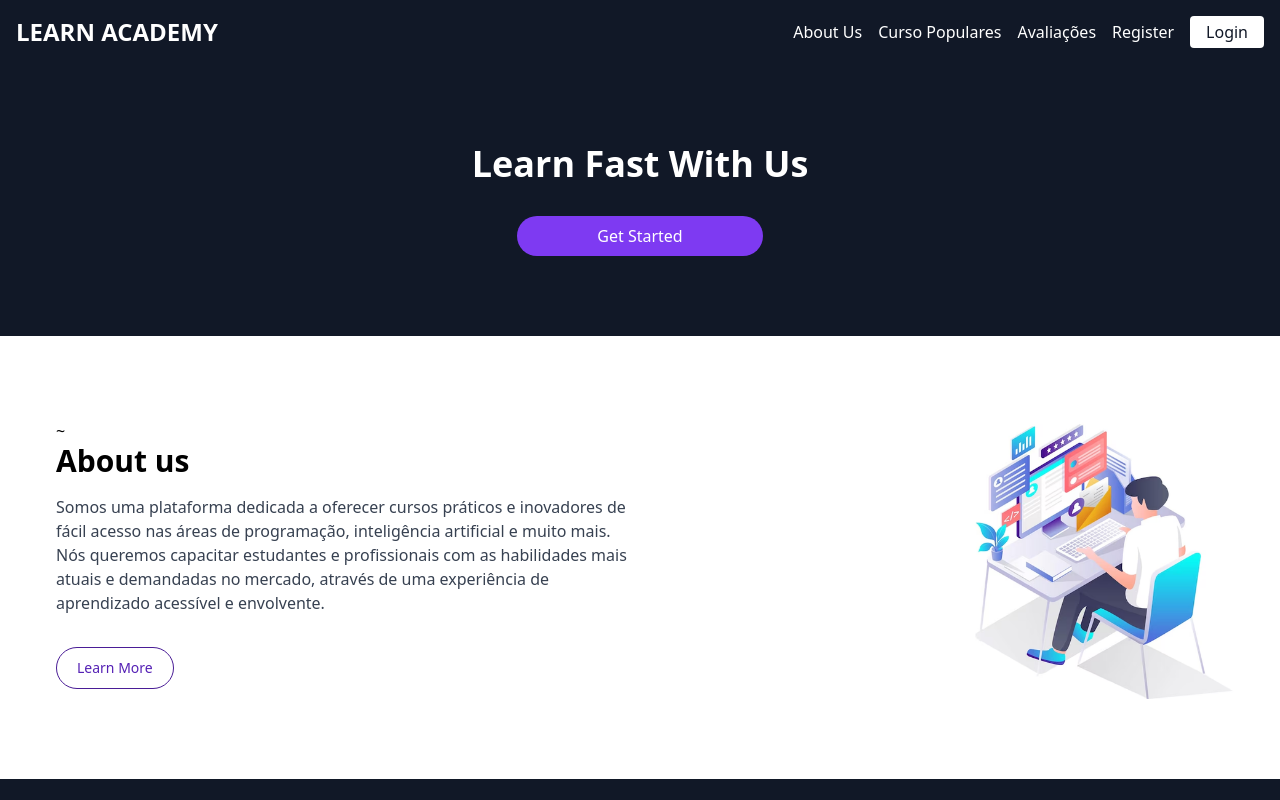
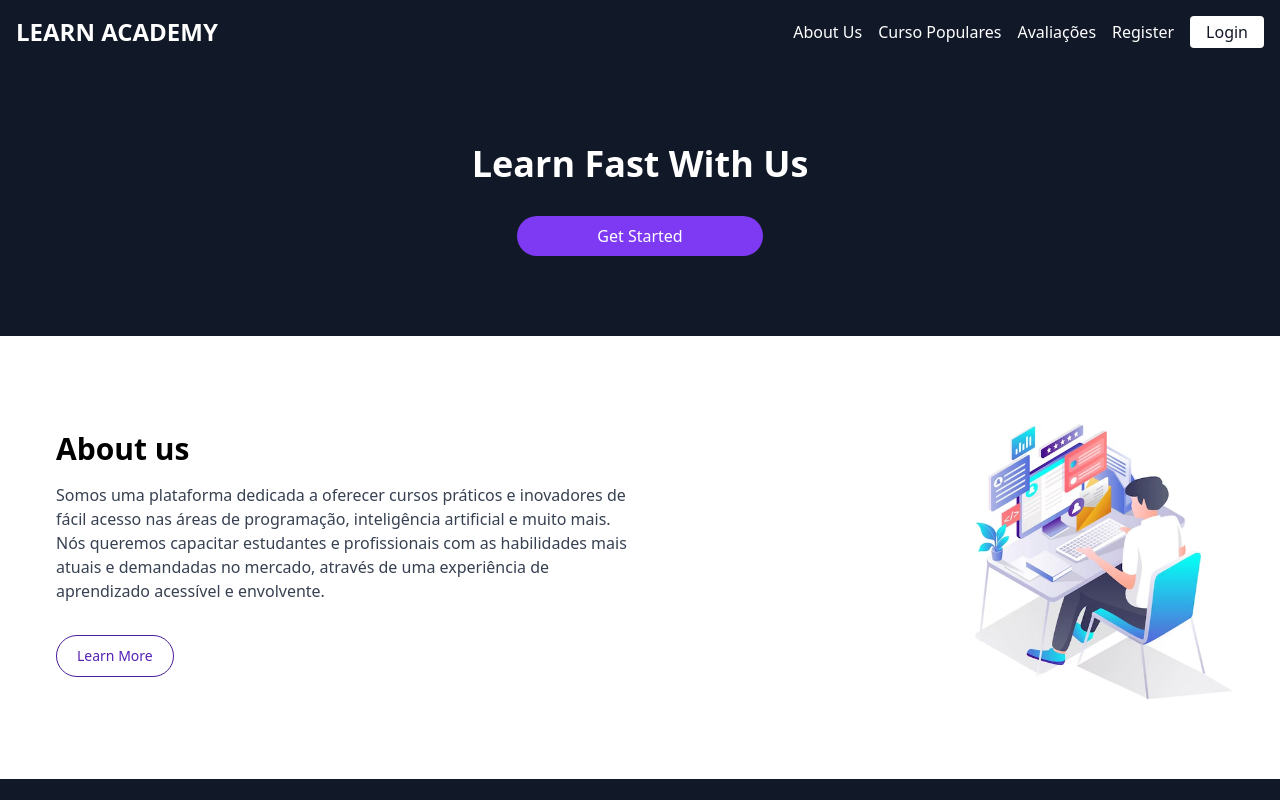
Before and after one commit to luis-afonso136/Project_PDSDI, a React (Vite) app in the folder web/: page / in a window 1280 px wide. Shown: the top 800 px of the page. Built offline with nearby package versions, Linux system fonts and the light colour scheme.

Commit message:
Update home.tsx

```diff
--- a/web/src/client/screens/home.tsx
+++ b/web/src/client/screens/home.tsx
@@ -24,7 +24,7 @@ export const Home: React.FC = () => {
 
       {/* About Section */}
 <section className="py-20 bg-white text-left ml-10 px-4 flex items-center justify-between">
-  <div className="max-w-xl">~
+  <div className="max-w-xl">
     <h3 className="text-3xl font-semibold mb-4">About us</h3>
     <p className="text-gray-700 mb-8">
       Somos uma plataforma dedicada a oferecer cursos práticos
```
